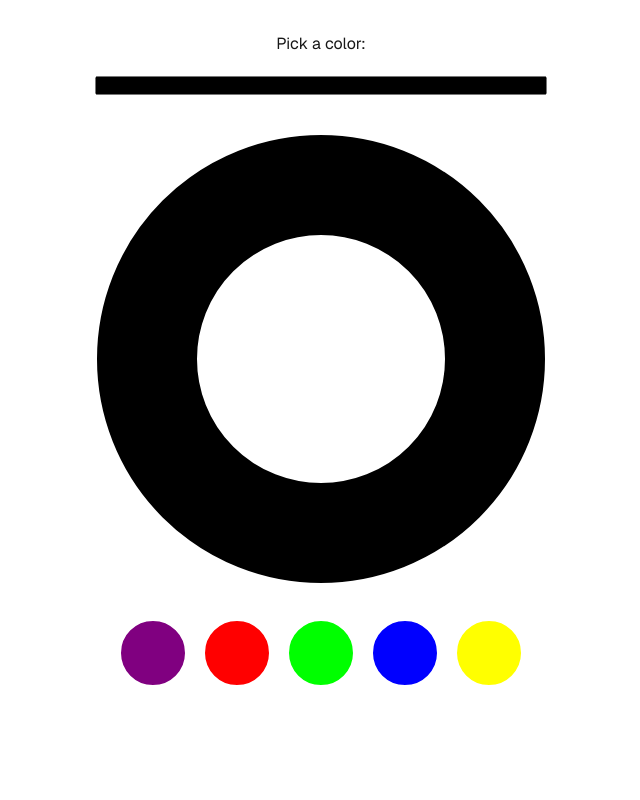
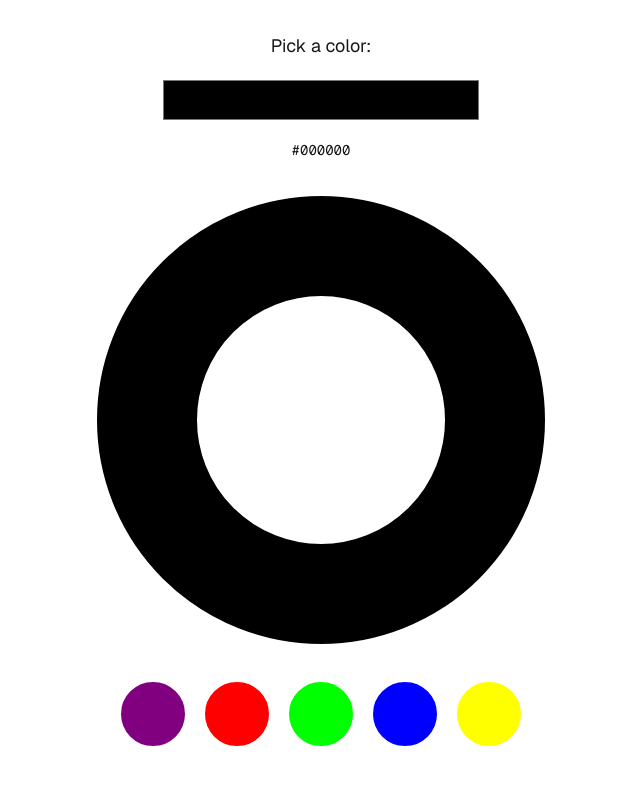
Before and after one commit to Verdenroz/playtoon-demo, a Next.js app: page / in a window 1280 px wide. Shown: the top 800 px of the page, without its empty margins (319-959 px from the left). Built offline with nearby package versions, Linux system fonts and the light colour scheme.

Commit message:
prettifies color pickers

```diff
--- a/src/app/components/color-picker.tsx
+++ b/src/app/components/color-picker.tsx
@@ -6,14 +6,15 @@ interface ColorPickerProps {
   export default function ColorPicker({ color, setColor }: ColorPickerProps) {
     return (
       <div className="flex flex-col items-center gap-4 w-full">
-      <label htmlFor="color-picker">Pick a color:</label>
+        <label htmlFor="color-picker" className="text-lg text-center">Pick a color:</label>
         <input
           id="color-picker"
           type="color"
           value={color}
           onChange={(e) => setColor(e.target.value)}
-        className="w-full rounded-full"
+          className="w-full max-w-xs h-8 sm:h-12 cursor-pointer rounded"
         />
+        <div className="text-sm font-mono">{color}</div>
       </div>
     );
   }
```
Also changed, not shown: src/app/components/color-preset.tsx (+5 -5 lines). Lines whose indentation alone changed are shown as unchanged.
